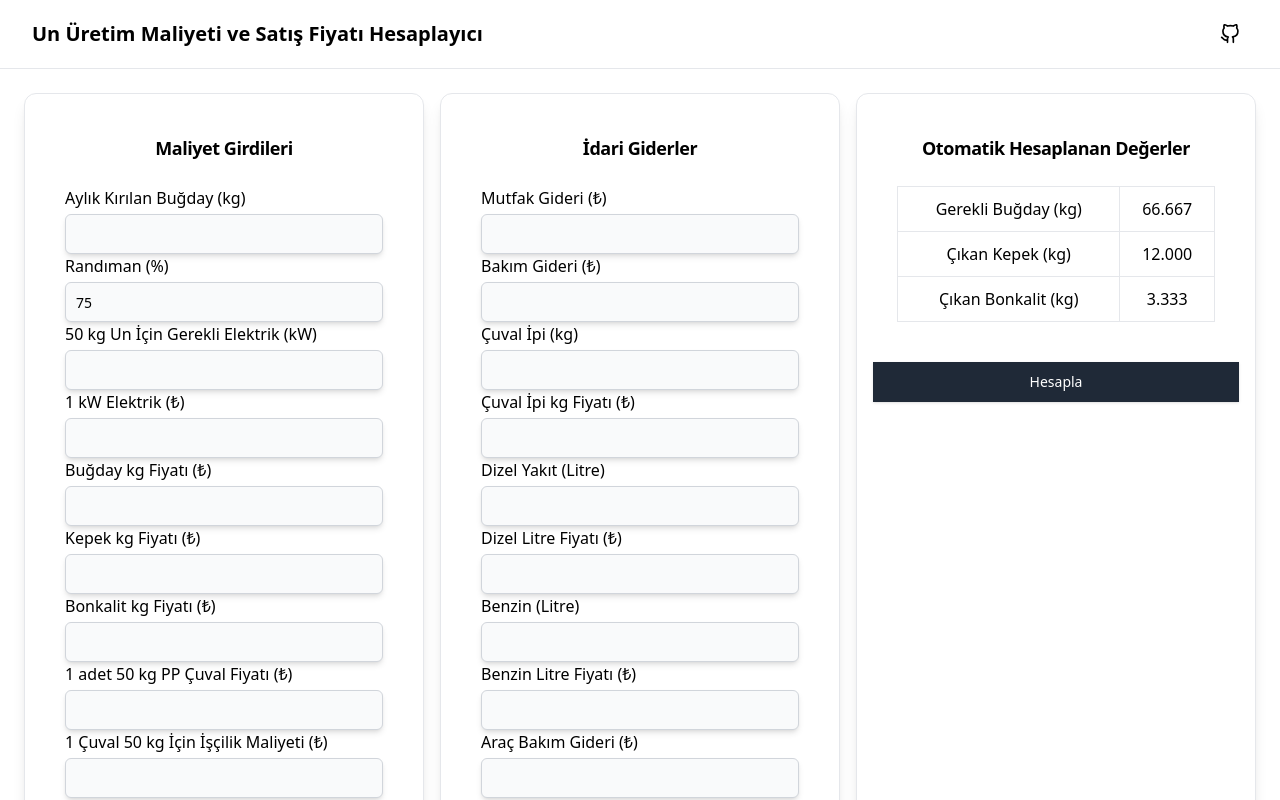
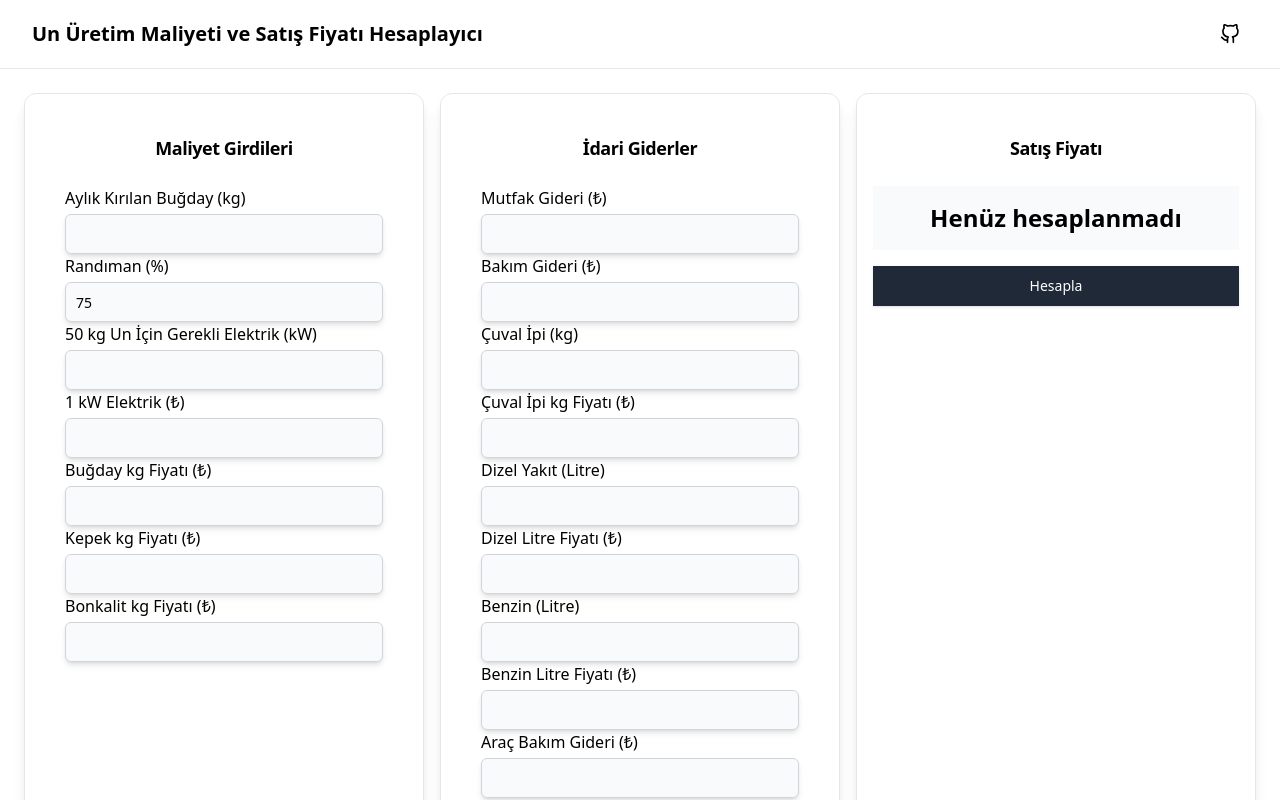
Before and after one commit to bilgehangormez/cost-and-selling-price-calculator, a Next.js app: page / in a window 1280 px wide. Shown: the top 800 px of the page. Built offline with nearby package versions, Linux system fonts and the light colour scheme.

Commit message:
Update PriceCalculator.tsx

```diff
--- a/src/components/PriceCalculator.tsx
+++ b/src/components/PriceCalculator.tsx
@@ -113,20 +113,11 @@ export function PriceCalculator() {
 
                         <Label>Bonkalit kg Fiyatı (₺)</Label>
                         <Input {...register("bonkalit_price")} className="input-lg"/>
-
-                        <Label>1 adet 50 kg PP Çuval Fiyatı (₺)</Label>
-                        <Input {...register("bag_cost")} className="input-lg"/>
-
-                        <Label>1 Çuval 50 kg İçin İşçilik Maliyeti (₺)</Label>
-                        <Input {...register("labor_cost_per_bag")} className="input-lg"/>
-
-                        <Label>1 Çuval 50 kg Unda Hedeflenen Kar (₺)</Label>
-                        <Input {...register("target_profit_per_bag")} className="input-lg"/>
                     </form>
                 </CardContent>
             </Card>
 
-            {/* 📌 Orta Kısım: İdari Giderler (Eksik olan bölümü ekledim!) */}
+            {/* 📌 Orta Kısım: İdari Giderler (EKLENDİ!) */}
             <Card className="shadow-lg rounded-xl border p-4">
                 <CardHeader>
                     <CardTitle className="text-lg text-center font-extrabold">İdari Giderler</CardTitle>
@@ -164,19 +155,13 @@ export function PriceCalculator() {
             {/* 📌 Sağ Kısım: Otomatik Hesaplanan Değerler + Satış Fiyatı + Hesapla Butonu */}
             <Card className="shadow-lg rounded-xl border p-4">
                 <CardHeader>
-                    <CardTitle className="text-lg text-center font-extrabold">Otomatik Hesaplanan Değerler</CardTitle>
+                    <CardTitle className="text-lg text-center font-extrabold">Satış Fiyatı</CardTitle>
                 </CardHeader>
-                <CardContent>
-                    <table className="table-auto w-full">
-                        <tbody>
-                            <tr><td>Gerekli Buğday (kg)</td><td>{wheatRequired.toFixed(3)}</td></tr>
-                            <tr><td>Çıkan Kepek (kg)</td><td>{branKg.toFixed(3)}</td></tr>
-                            <tr><td>Çıkan Bonkalit (kg)</td><td>{bonkalitKg.toFixed(3)}</td></tr>
-                        </tbody>
-                    </table>
+                <CardContent className="p-4 text-center text-2xl font-bold bg-gray-50 rounded-lg">
+                    {finalPrice !== null ? `${finalPrice.toFixed(2)} ₺` : "Henüz hesaplanmadı"}
                 </CardContent>
 
-                <Button type="submit" className="bg-gray-800 text-white w-full mt-4" onClick={handleSubmit(onSubmit)}>
+                <Button type="submit" className="bg-gray-800 text-white mt-4 w-full">
                     Hesapla
                 </Button>
             </Card>
```
